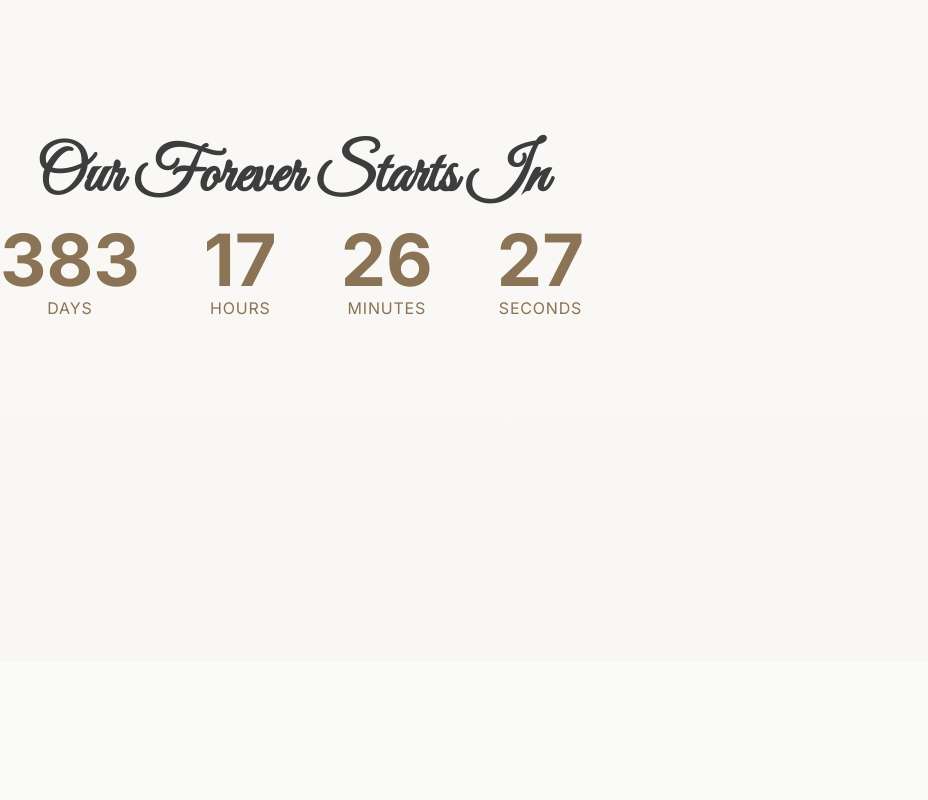
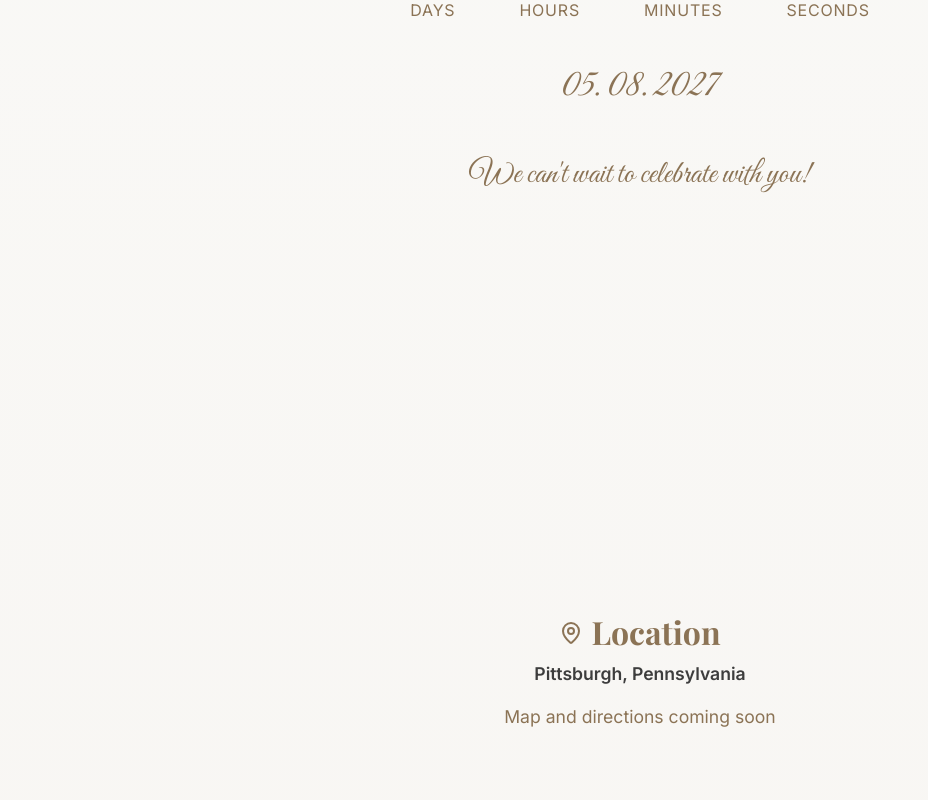
Before and after one commit to tarakhanal/website, a Next.js app: page /home in a window 1280 px wide. Shown: the part 960-1760 px from the top of the page, without its empty margins (0-928 px from the left). Built offline with nearby package versions, Linux system fonts and the light colour scheme.

Commit message:
Fix date time fonts and stuff

```diff
--- a/src/app/home/page.tsx
+++ b/src/app/home/page.tsx
@@ -129,7 +129,7 @@ export default function HomePage() {
       </section>
            <div className="h-16" />
       {/* Hero Section */}
-      <section className="min-h-screen flex items-center px-4 sm:px-6 lg:px-8 py-24">
+      <section className="min-h-screen flex items-center justify-center px-4 sm:px-6 lg:px-8 py-24">
         <motion.div
           variants={containerVariants}
           initial="hidden"
@@ -139,7 +139,7 @@ export default function HomePage() {
           <motion.h1
             variants={itemVariants}
             className="text-5xl md:text-7xl font-bold text-[#3D3D3D] mb-4"
-            style={{ fontFamily: "'Great Vibes', cursive" }}
+            style={{ fontFamily: "'Great Vibes', cursive", color: '#b39979ff' }}
           >
             Our Forever Starts In
           </motion.h1>
@@ -157,25 +157,27 @@ export default function HomePage() {
             <span className="text-lg text-[#3D3D3D] font-light">May 9, 2027 📍 Columbus, Ohio</span>
           </motion.div> */}
 
-          <motion.div variants={itemVariants} className="flex justify-center gap-8 md:gap-16 mb-20">
+          <motion.div variants={itemVariants} className="flex justify-center items-center gap-8 md:gap-16 mb-20 w-full">
             <div className="text-center">
-              <div className="text-5xl md:text-7xl font-bold text-[#8B7355]">{days}</div>
+              <div style={{ fontSize: '2rem', fontFamily: "'Great Vibes', cursive" }} className="font-bold text-[#8B7355]">{days}</div>
               <div className="text-base text-[#8B7355] uppercase tracking-wider mt-2">Days</div>
             </div>
             <div className="text-center">
-              <div className="text-5xl md:text-7xl font-bold text-[#8B7355]">{hours}</div>
+              <div style={{ fontSize: '2rem', fontFamily: "'Great Vibes', cursive" }} className="font-bold text-[#8B7355]">{hours}</div>
               <div className="text-base text-[#8B7355] uppercase tracking-wider mt-2">Hours</div>
             </div>
             <div className="text-center">
-              <div className="text-5xl md:text-7xl font-bold text-[#8B7355]">{minutes}</div>
+              <div style={{ fontSize: '2rem', fontFamily: "'Great Vibes', cursive" }} className="font-bold text-[#8B7355]">{minutes}</div>
               <div className="text-base text-[#8B7355] uppercase tracking-wider mt-2">Minutes</div>
             </div>
             <div className="text-center">
-              <div className="text-5xl md:text-7xl font-bold text-[#8B7355]">{seconds}</div>
+              <div style={{ fontSize: '2rem', fontFamily: "'Great Vibes', cursive"}} className="font-bold text-[#8B7355]">{seconds}</div>
               <div className="text-base text-[#8B7355] uppercase tracking-wider mt-2">Seconds</div>
             </div>
           </motion.div>
-
+          <p style={{ marginTop: '2rem', fontSize: '2.5rem', color: '#8B7355', fontFamily: "'Great Vibes', cursive" }}>05. 08. 2027</p>
+          {/* <p style={{ marginTop: '2rem', fontSize: '1.5rem', color: '#8B7355' }}>May 8, 2027</p> */}
+          <p style={{ marginTop: '2rem', fontSize: '2.0rem', color: '#8B7355', fontFamily: "'Great Vibes', cursive" }}>We can't wait to celebrate with you!</p>
           <div className="h-16" />
 
           <motion.div
@@ -184,6 +186,21 @@ export default function HomePage() {
           >
 
 
+          </motion.div>
+
+          {/* Location */}
+          <motion.div variants={itemVariants} className="min-h-screen flex flex-col items-center justify-center text-center py-24 border-b border-[#E8E0D5]">
+            <h3
+              className="text-2xl font-bold text-[#8B7355] mb-4 flex items-center justify-center gap-2"
+              style={{ fontFamily: "'Playfair Display', serif" }}
+            >
+              <MapPin className="w-6 h-6" />
+              Location
+            </h3>
+            <p className="text-lg text-[#3D3D3D] mb-2">
+              <span className="font-semibold">Pittsburgh, Pennsylvania</span>
+            </p>
+            <p className="text-[#8B7355]">Map and directions coming soon</p>
           </motion.div>
         </motion.div>
       </section>
@@ -218,21 +235,6 @@ export default function HomePage() {
             >
               Suggest Songs
             </motion.a>
-          </motion.div>
-
-          {/* Location */}
-          <motion.div variants={itemVariants} className="min-h-screen flex flex-col items-center justify-center text-center py-24 border-b border-[#E8E0D5]">
-            <h3
-              className="text-2xl font-bold text-[#8B7355] mb-4 flex items-center justify-center gap-2"
-              style={{ fontFamily: "'Playfair Display', serif" }}
-            >
-              <MapPin className="w-6 h-6" />
-              Location
-            </h3>
-            <p className="text-lg text-[#3D3D3D] mb-2">
-              <span className="font-semibold">Kenwood, California</span>
-            </p>
-            <p className="text-[#8B7355]">Map and directions coming soon</p>
           </motion.div>
 
           {/* Registry */}
```
